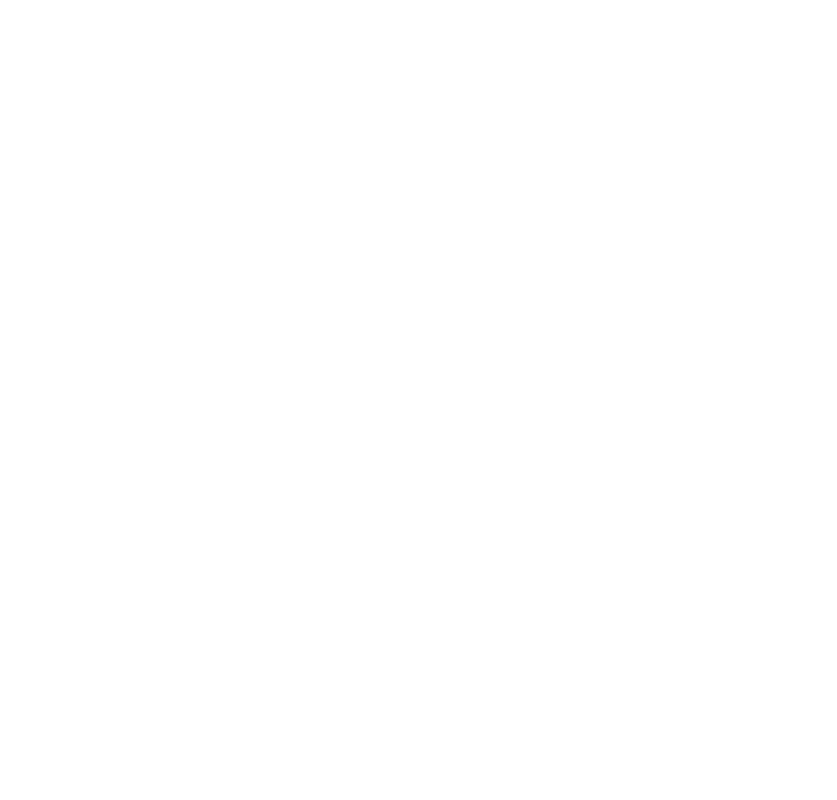
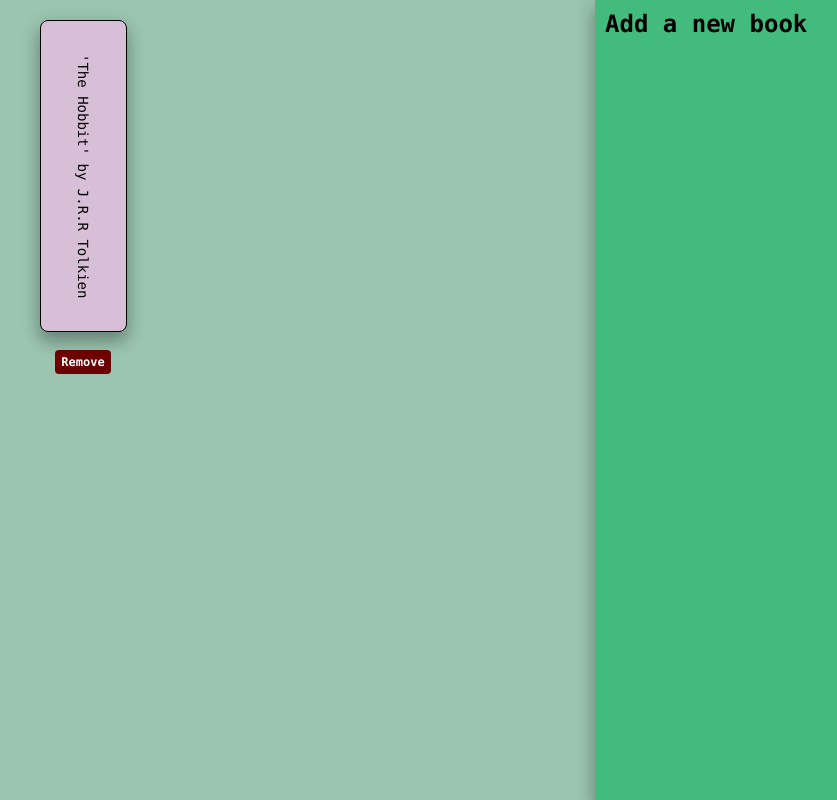
Before and after one commit to raphason/library-project, a plain HTML site: page index.html in a window 1280 px wide. Shown: the whole page, without its empty margins (429-1266 px from the left). Drawn offline with Linux system fonts and the light colour scheme.

Commit message:
create basic library methods

```diff
--- a/index.html
+++ b/index.html
@@ -9,6 +9,16 @@
     <title>Library</title>
 </head>
 <body>
+    <div class="container">
 
+        <div id="bookshelf-container">
+
+        </div>
+
+        <div class="sidebar">
+            <h3>Add a new book</h3>
+        </div>
+
+    </div>
 </body>
 </html>
--- a/library.js
+++ b/library.js
@@ -0,0 +1,62 @@
+const bookshelf = document.getElementById("bookshelf-container");
+let removeButtons;
+
+/* Setting up Library and Book Object */
+
+const myLibrary = [];
+
+function Book(title, author) {
+    this.title = title;
+    this.author = author;
+}
+
+/* Library-related methods */
+
+function addBookToLibrary(book) {
+    myLibrary.push(book);
+}
+
+function displayBooks() {
+
+    /* Display Books and Remove Book Buttons */
+    for (i = 0; i < myLibrary.length; i++) {
+        let currentBook = myLibrary[i];
+
+        let newBook = document.createElement("div");
+        let bookText = document.createTextNode("'" + currentBook.title + "'" + " by " + currentBook.author);
+        newBook.appendChild(bookText);
+        newBook.classList.add("book");
+        newBook.setAttribute("id", i.toString());
+
+        let removeButton = document.createElement("button");
+        let buttonText = document.createTextNode("Remove");
+        removeButton.appendChild(buttonText);
+        removeButton.classList.add("remove");
+        removeButton.dataset.number = i;
+
+        bookshelf.appendChild(newBook);
+        newBook.appendChild(removeButton);
+    }
+
+    /* Add Event Listeners to Remove Book Buttons */
+    removeButtons = document.getElementsByClassName("remove");
+    for (i = 0; i < removeButtons.length; i++) {
+        let currentButton = removeButtons[i];
+
+        currentButton.addEventListener("click", function() {
+            removeBook(currentButton.dataset.number);
+        });
+    }
+}
+
+function removeBook(index) {
+    myLibrary.splice(index, 1);
+    let toRemove = document.getElementById(index);
+    toRemove.remove();
+
+    displayBooks();
+}
+
+hobbit = new Book("The Hobbit", "J.R.R Tolkien");
+addBookToLibrary(hobbit);
+displayBooks();
--- a/style.css
+++ b/style.css
@@ -0,0 +1,76 @@
+:root {
+    --sidebar-bg: #42bb7d;
+    --main-bg: #9bc5b0;
+}
+
+body {
+    margin: 0;
+    padding: 0;
+    font-family: "Monaco";
+}
+
+h3 {
+    margin: 10px;
+    font-size: 24px;
+    font-weight: bold;
+}
+
+button {
+    position: absolute;
+    writing-mode: horizontal-tb;
+    top: 350px;
+    background-color: #6b0101;
+    color: white;
+    height: 24px;
+    font-weight: bold;
+    font-family: "Monaco";
+    font-size: 12px;
+    border: none;
+    border-radius: 4px;
+}
+
+button:hover {
+    cursor: pointer;
+}
+
+button:active {
+    background-color: #662424;
+}
+
+.container {
+    display: grid;
+    grid-template-columns: 4fr 1fr;
+    width: 100vw;
+    height: 100vh;
+}
+
+#bookshelf-container {
+    background-color: var(--main-bg);
+    display: flex;
+    flex-direction: row;
+    justify-content: center;
+    padding: 20px;
+    overflow: auto;
+}
+
+.book {
+    width: 75px;
+    height: 300px;
+    border: 1px solid black;
+    writing-mode: vertical-rl;
+    box-shadow: 0 10px 16px 0 rgba(0,0,0,0.2),0 6px 20px 0 rgba(0,0,0,0.19);
+    background-color: thistle;
+    margin: 0 10px;
+    padding: 5px;
+    display: flex;
+    align-items: center;
+    justify-content: center;
+    text-align: center;
+    font-size: 14px;
+    border-radius: 8px;
+}
+
+.sidebar {
+    background-color: var(--sidebar-bg);
+    box-shadow: 0 10px 16px 0 rgba(0,0,0,0.2),0 6px 20px 0 rgba(0,0,0,0.19);
+}
```
